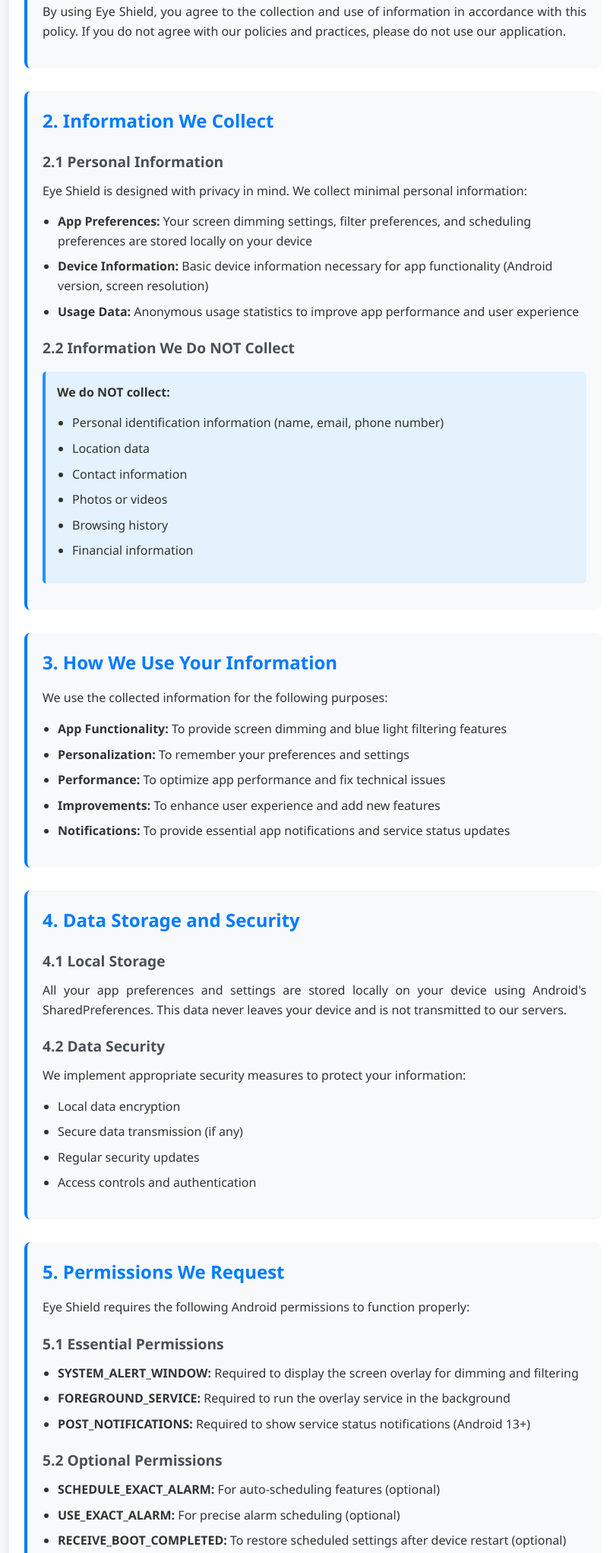
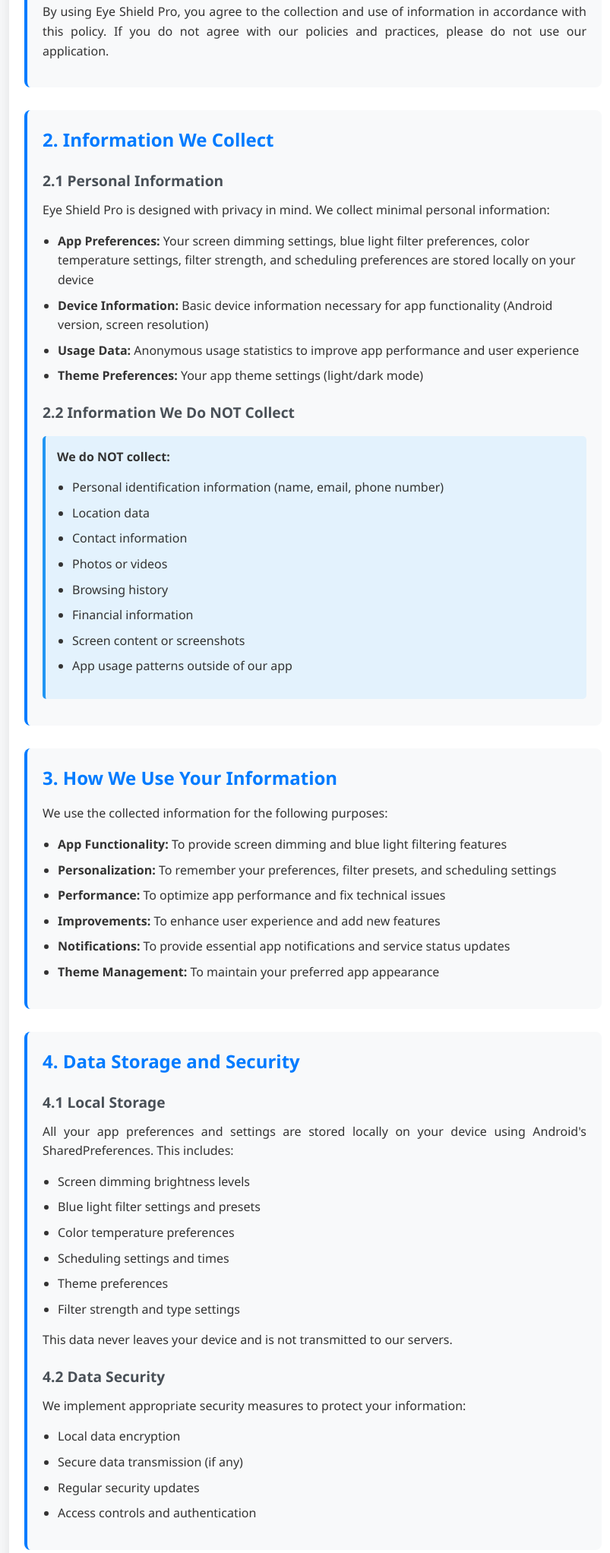
Before and after one commit to adobixtechs/adobixtechs.github.io, a plain HTML site: page eye_shield.html in a window 1280 px wide. Shown: the part 396-2440 px from the top of the page at 76% size, without its empty margins (228-1031 px from the left). Drawn offline with Linux system fonts and the light colour scheme.

Commit message:
Update eye_shield.html

```diff
--- a/eye_shield.html
+++ b/eye_shield.html
@@ -142,18 +142,19 @@
             <h2>1. Introduction</h2>
             <p>Welcome to Eye Shield Pro ("we," "our," or "us"). We are committed to protecting your privacy and ensuring the security of your personal information. This Privacy Policy explains how we collect, use, disclose, and safeguard your information when you use our mobile application.</p>
 
-            <p>By using Eye Shield, you agree to the collection and use of information in accordance with this policy. If you do not agree with our policies and practices, please do not use our application.</p>
+            <p>By using Eye Shield Pro, you agree to the collection and use of information in accordance with this policy. If you do not agree with our policies and practices, please do not use our application.</p>
         </div>
 
         <div class="section">
             <h2>2. Information We Collect</h2>
 
             <h3>2.1 Personal Information</h3>
-            <p>Eye Shield is designed with privacy in mind. We collect minimal personal information:</p>
+            <p>Eye Shield Pro is designed with privacy in mind. We collect minimal personal information:</p>
             <ul>
-                <li><strong>App Preferences:</strong> Your screen dimming settings, filter preferences, and scheduling preferences are stored locally on your device</li>
+                <li><strong>App Preferences:</strong> Your screen dimming settings, blue light filter preferences, color temperature settings, filter strength, and scheduling preferences are stored locally on your device</li>
                 <li><strong>Device Information:</strong> Basic device information necessary for app functionality (Android version, screen resolution)</li>
                 <li><strong>Usage Data:</strong> Anonymous usage statistics to improve app performance and user experience</li>
+                <li><strong>Theme Preferences:</strong> Your app theme settings (light/dark mode)</li>
             </ul>
 
             <h3>2.2 Information We Do NOT Collect</h3>
@@ -166,6 +167,8 @@
                     <li>Photos or videos</li>
                     <li>Browsing history</li>
                     <li>Financial information</li>
+                    <li>Screen content or screenshots</li>
+                    <li>App usage patterns outside of our app</li>
                 </ul>
             </div>
         </div>
@@ -175,10 +178,11 @@
             <p>We use the collected information for the following purposes:</p>
             <ul>
                 <li><strong>App Functionality:</strong> To provide screen dimming and blue light filtering features</li>
-                <li><strong>Personalization:</strong> To remember your preferences and settings</li>
+                <li><strong>Personalization:</strong> To remember your preferences, filter presets, and scheduling settings</li>
                 <li><strong>Performance:</strong> To optimize app performance and fix technical issues</li>
                 <li><strong>Improvements:</strong> To enhance user experience and add new features</li>
                 <li><strong>Notifications:</strong> To provide essential app notifications and service status updates</li>
+                <li><strong>Theme Management:</strong> To maintain your preferred app appearance</li>
             </ul>
         </div>
 
@@ -186,7 +190,16 @@
             <h2>4. Data Storage and Security</h2>
 
             <h3>4.1 Local Storage</h3>
-            <p>All your app preferences and settings are stored locally on your device using Android's SharedPreferences. This data never leaves your device and is not transmitted to our servers.</p>
+            <p>All your app preferences and settings are stored locally on your device using Android's SharedPreferences. This includes:</p>
+            <ul>
+                <li>Screen dimming brightness levels</li>
+                <li>Blue light filter settings and presets</li>
+                <li>Color temperature preferences</li>
+                <li>Scheduling settings and times</li>
+                <li>Theme preferences</li>
+                <li>Filter strength and type settings</li>
+            </ul>
+            <p>This data never leaves your device and is not transmitted to our servers.</p>
 
             <h3>4.2 Data Security</h3>
             <p>We implement appropriate security measures to protect your information:</p>
@@ -200,11 +213,11 @@
 
         <div class="section">
             <h2>5. Permissions We Request</h2>
-            <p>Eye Shield requires the following Android permissions to function properly:</p>
+            <p>Eye Shield Pro requires the following Android permissions to function properly:</p>
 
             <h3>5.1 Essential Permissions</h3>
             <ul>
-                <li><strong>SYSTEM_ALERT_WINDOW:</strong> Required to display the screen overlay for dimming and filtering</li>
+                <li><strong>SYSTEM_ALERT_WINDOW:</strong> Required to display the screen overlay for dimming and blue light filtering</li>
                 <li><strong>FOREGROUND_SERVICE:</strong> Required to run the overlay service in the background</li>
                 <li><strong>POST_NOTIFICATIONS:</strong> Required to show service status notifications (Android 13+)</li>
             </ul>
@@ -219,7 +232,7 @@
 
         <div class="section">
             <h2>6. Third-Party Services</h2>
-            <p>Eye Shield may use the following third-party services:</p>
+            <p>Eye Shield Pro may use the following third-party services:</p>
 
             <h3>6.1 Google Play Services</h3>
             <ul>
@@ -251,17 +264,18 @@
                 <li><strong>Delete:</strong> You can clear app data through your device settings</li>
                 <li><strong>Uninstall:</strong> You can remove the app and all associated data</li>
                 <li><strong>Opt-out:</strong> You can disable notifications and certain features</li>
+                <li><strong>Reset:</strong> You can reset all app settings to default values</li>
             </ul>
         </div>
 
         <div class="section">
             <h2>9. Children's Privacy</h2>
-            <p>Eye Shield is not intended for children under 13 years of age. We do not knowingly collect personal information from children under 13. If you are a parent or guardian and believe your child has provided us with personal information, please contact us immediately.</p>
+            <p>Eye Shield Pro is not intended for children under 13 years of age. We do not knowingly collect personal information from children under 13. If you are a parent or guardian and believe your child has provided us with personal information, please contact us immediately.</p>
         </div>
 
         <div class="section">
             <h2>10. International Users</h2>
-            <p>Eye Shield is operated from India. If you are accessing the app from outside India, please be aware that your information may be transferred to, stored, and processed in India where our servers are located and our central database is operated.</p>
+            <p>Eye Shield Pro is operated from India. If you are accessing the app from outside India, please be aware that your information may be transferred to, stored, and processed in India where our servers are located and our central database is operated.</p>
         </div>
 
         <div class="section">
```
